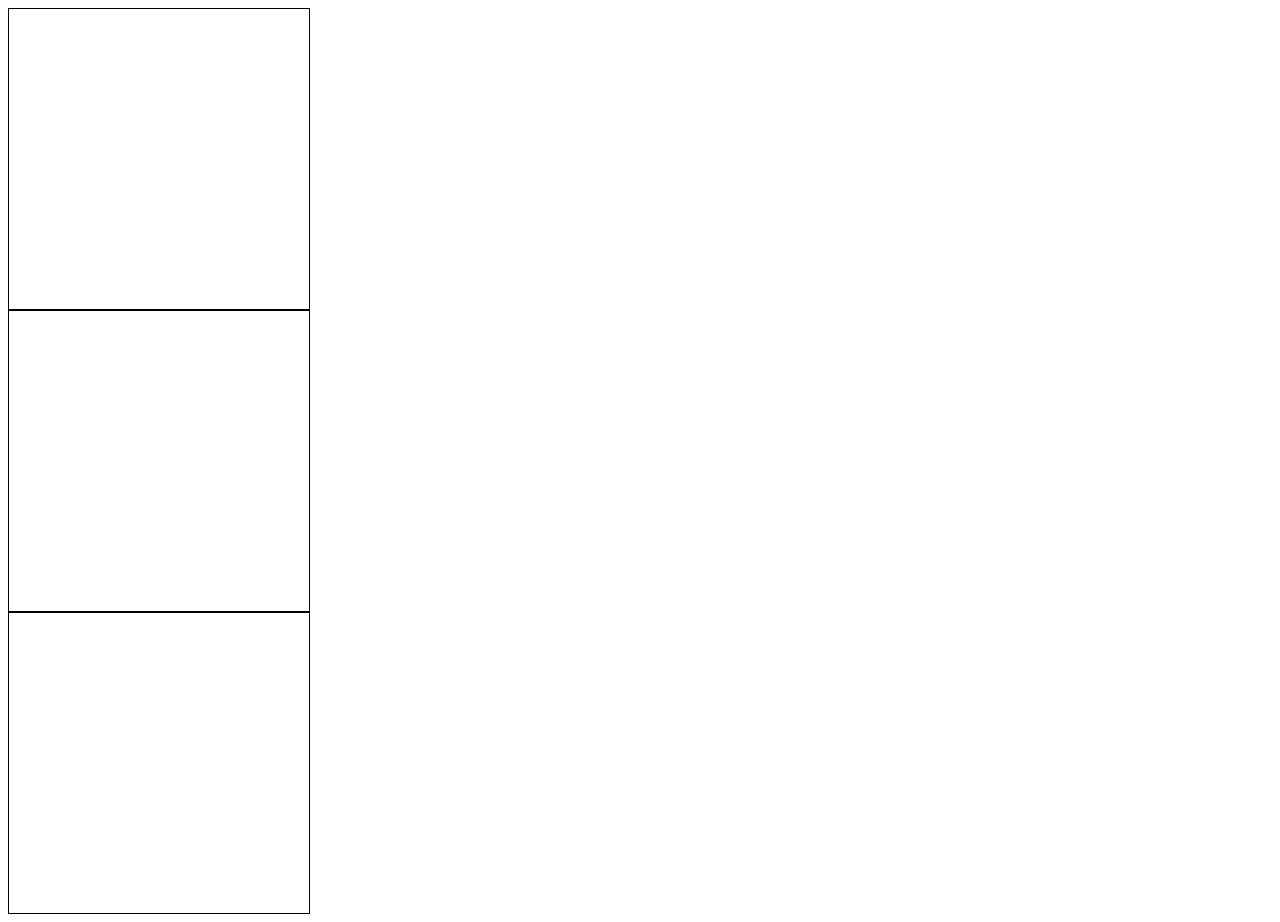
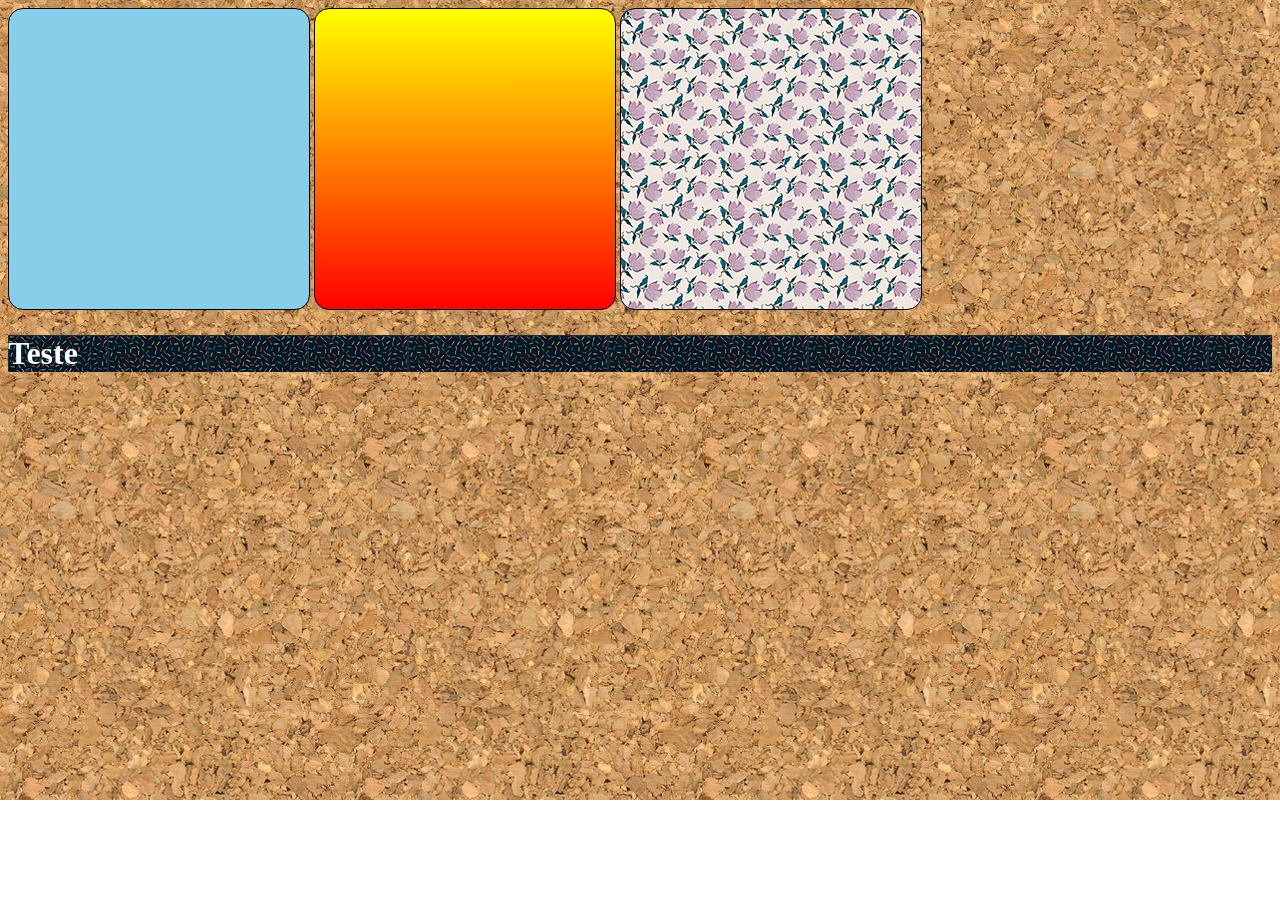
Before and after one commit to AbnerInTech/html-css, a plain HTML site: page exercicios/ex022/fundo001.html in a window 1280 px wide. After the commit the page ends 800 px from the top, so only its background shows below. Drawn offline with Linux system fonts and the light colour scheme.

Commit message:
AulaCompleta
Aula 03 e 04 do Capitulo 19 do dia 23/10 completa

```diff
--- a/exercicios/ex022/fundo001.html
+++ b/exercicios/ex022/fundo001.html
@@ -5,17 +5,50 @@
     <meta name="viewport" content="width=device-width, initial-scale=1.0">
     <title>Teste de BackgoundImage</title>
     <style>
+
+        body {
+            background-image: url(imagens/wallpaper001.jpg);
+        }
         .quadrado {
             border: black solid 1px;
             width: 300px;
             height: 300px;
+            display: inline-block;
+            background-color: rgb(160, 159, 159);
+            border-radius: 15px;
+        }
 
+        #q1 {
+            background-color: skyblue;
+        }
+
+        #q2 {
+            background-image: linear-gradient(to bottom, yellow, red);
+        }
+
+        #q3 {
+            background-image: url(imagens/pattern003.png);
+        }
+
+        h1 {
+            background-image: url(imagens/pattern001.png);
+            color: white;
         }
     </style>
 </head>
 <body>
-    <div class="quadrado"></div>
-    <div class="quadrado"></div>
-    <div class="quadrado"></div>
+    <div id="q1" class="quadrado">
+
+    </div>
+
+    <div id="q2" class="quadrado">
+
+    </div>
+
+    <div id="q3" class="quadrado">
+
+    </div>
+
+    <h1>Teste</h1>
 </body>
 </html>
```
Also changed, not shown: exercicios/ex022/fundo002.html (added, +17 -0 lines).
